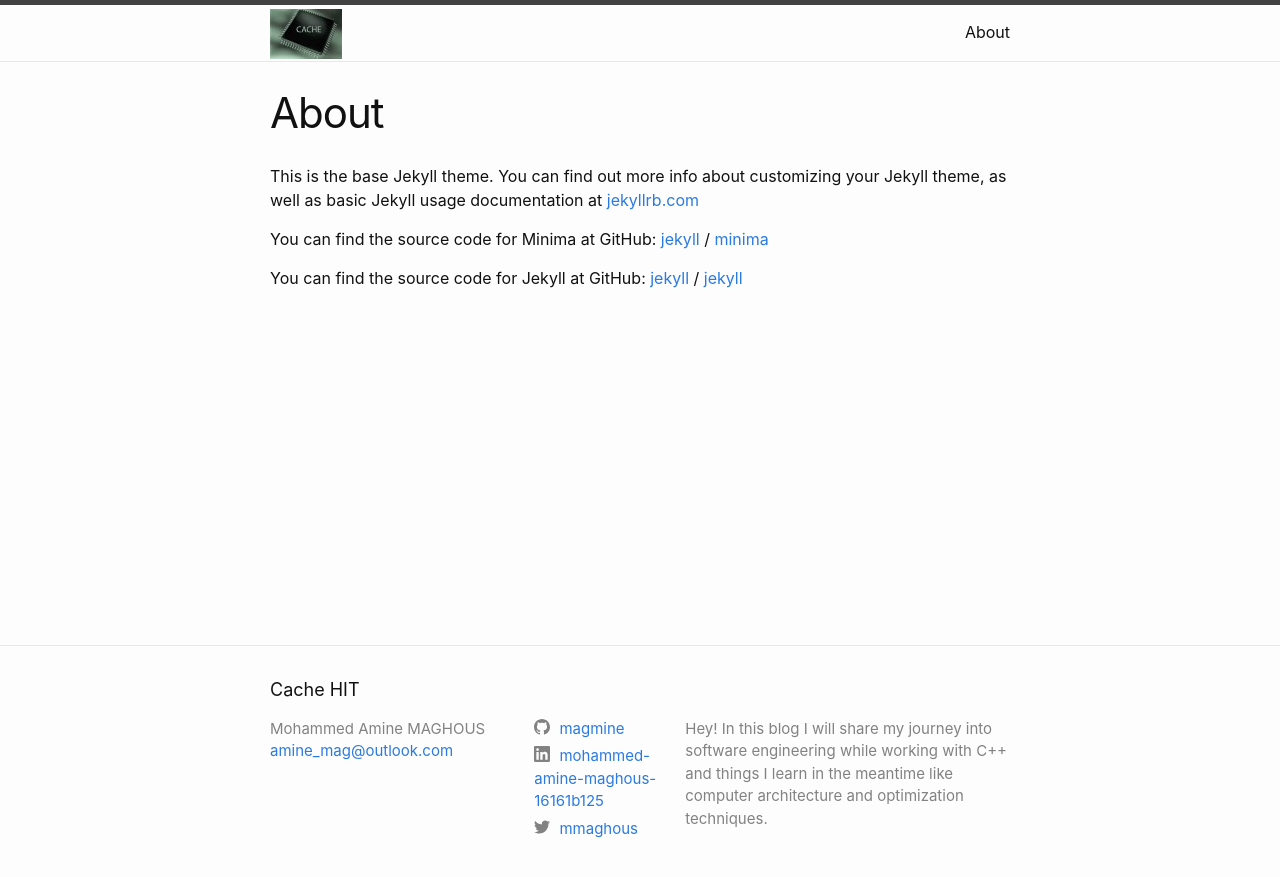
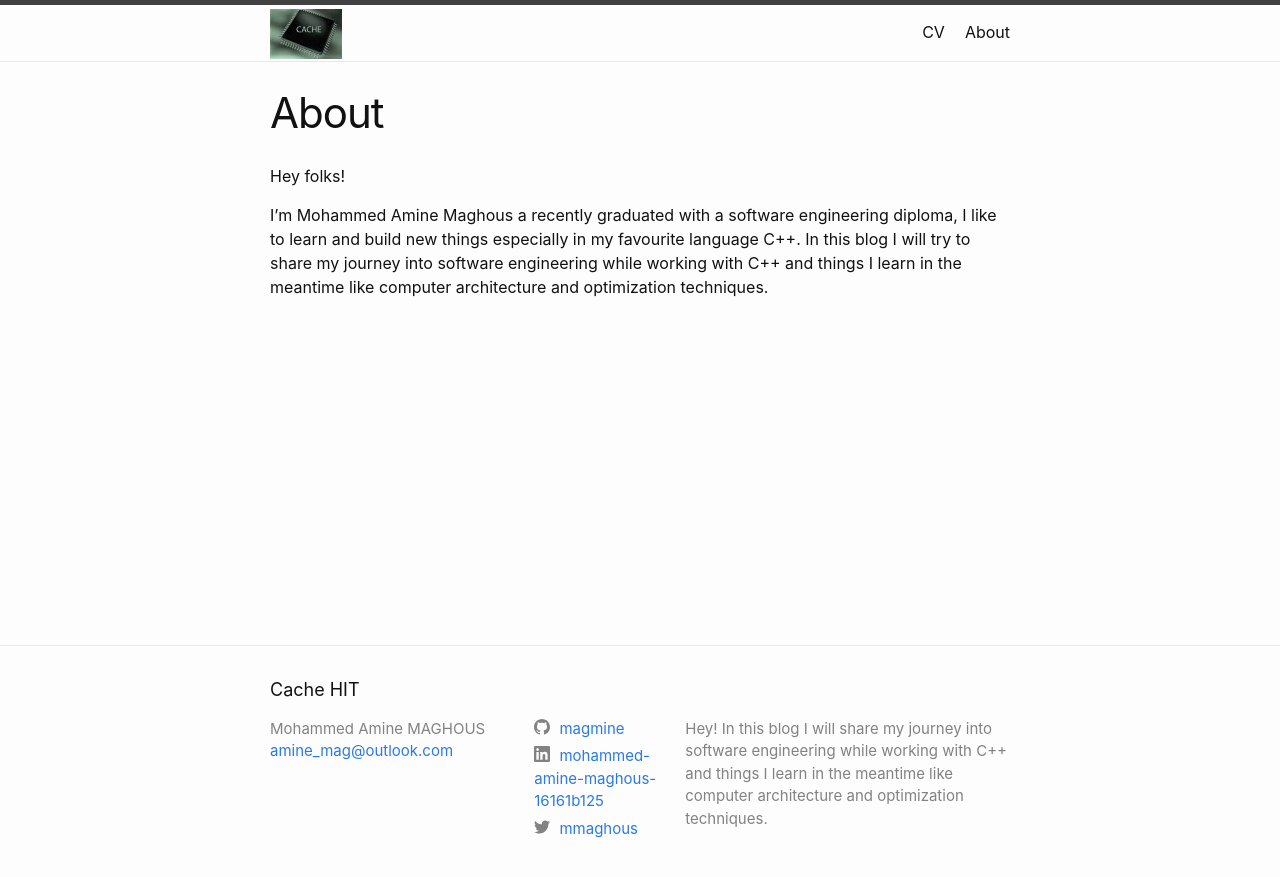
Before and after one commit to magmine/cachehit, a Jekyll site: the page built from about.markdown, in a window 1280 px wide. Shown: the top 877 px of the page. Built offline with Jekyll 4.4.1, drawn with Linux system fonts in a browser that asks for light colours.

Commit message:
enhancement

```diff
--- a/about.markdown
+++ b/about.markdown
@@ -4,15 +4,7 @@ title: About
 permalink: /about/
 ---
 
-This is the base Jekyll theme. You can find out more info about customizing your Jekyll theme, as well as basic Jekyll usage documentation at [jekyllrb.com](https://jekyllrb.com/)
 
-You can find the source code for Minima at GitHub:
-[jekyll][jekyll-organization] /
-[minima](https://github.com/jekyll/minima)
+Hey folks!
 
-You can find the source code for Jekyll at GitHub:
-[jekyll][jekyll-organization] /
-[jekyll](https://github.com/jekyll/jekyll)
-
-
-[jekyll-organization]: https://github.com/jekyll
+I'm Mohammed Amine Maghous a recently graduated with a software engineering diploma, I like to learn and build new things especially in my favourite language C++. In this blog I will try to share my journey into software engineering while working with C++ and things I learn in the meantime like computer architecture and optimization techniques.
--- a/author/2020-11-17-CV.md
+++ b/author/CV.md
@@ -1,5 +1,6 @@
 ---
-layout: page
+layout: CV
+title: CV
 date:   2020-11-17 02:50:28 +0100
 categories: author
 ---
```
Also changed, not shown: _layouts/CV.html (added, +14 -0 lines), _posts/2020-11-14-test-article.md (deleted, +0 -8 lines), 4 other files.
